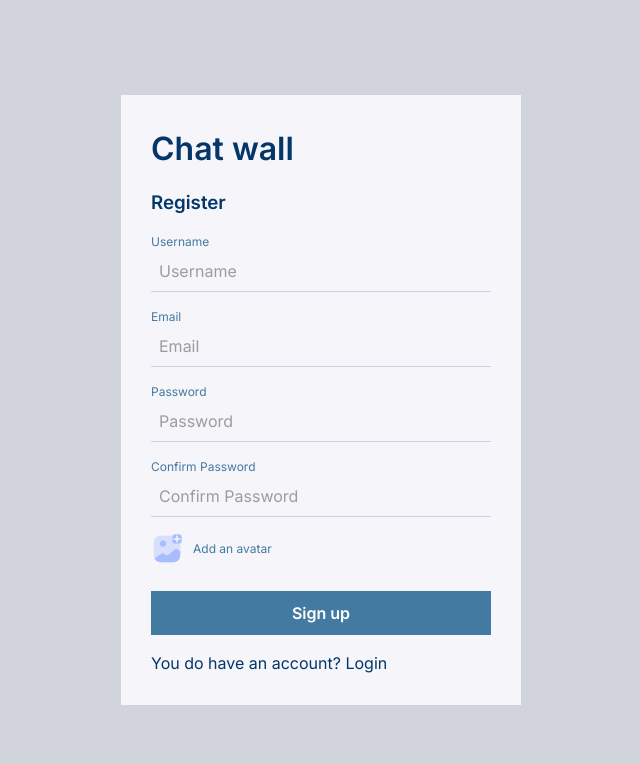
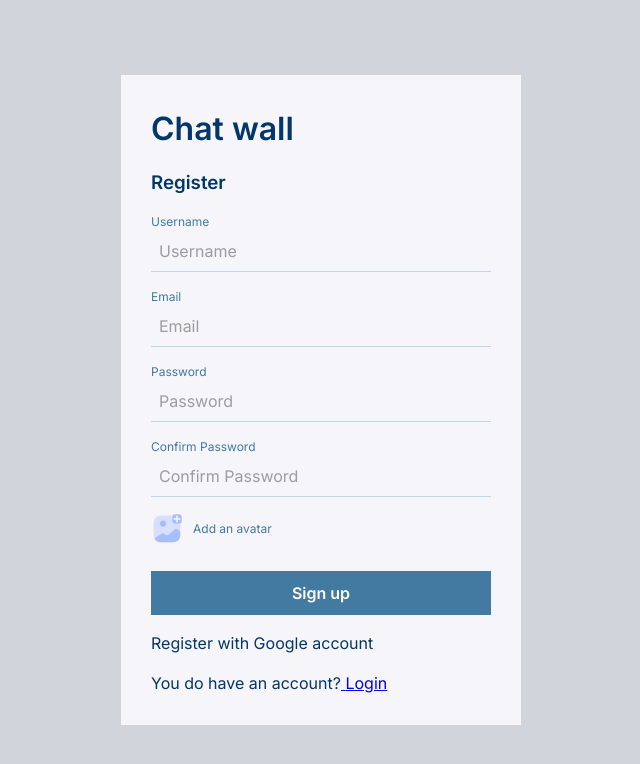
Before and after one commit to p6te/Chat-app, a React (Vite) app: page /register in a window 1280 px wide. Shown: the top 764 px of the page, without its empty margins (319-959 px from the left). Built offline with nearby package versions, Linux system fonts and the light colour scheme; no server answers; the HTML template or start-up script is replaced by a standard one.

Commit message:
add google authentication

```diff
--- a/src/App.tsx
+++ b/src/App.tsx
@@ -21,7 +21,6 @@ const Layout = () => {
 
 function App() {
   const { currentUser } = useContext(AuthContext);
-  console.log(currentUser);
 
   const ProtectedRoute: React.FC<PropsWithChildren> = ({ children }) => {
     if (!currentUser) {
--- a/src/components/FormLayout/index.tsx
+++ b/src/components/FormLayout/index.tsx
@@ -1,18 +1,23 @@
+import { Link } from "react-router-dom";
 import "./styles.scss";
 
 type Props = {
   title: string;
   footer: string;
+  footerLink: string;
   children: JSX.Element;
 };
 
-function FormLayout({ title, footer, children }: Props) {
+function FormLayout({ title, footer, footerLink, children }: Props) {
   return (
     <div className="formContainer">
       <h1 className="logo">Chat wall</h1>
       <h3 className="title">{title}</h3>
       {children}
-      <p>{footer}</p>
+      <p>
+        {footer}
+        <Link to={`/${footerLink}`}> {footerLink}</Link>
+      </p>
     </div>
   );
 }
--- a/src/components/Navbar/index.tsx
+++ b/src/components/Navbar/index.tsx
@@ -1,7 +1,13 @@
+import { useNavigate } from "react-router-dom";
 import FirebaseAuthService from "../../firebaseAuthService";
 import "./styles.scss";
 
 export default function Navbar() {
+  const navigate = useNavigate();
+  const handleLogout = () => {
+    FirebaseAuthService.logoutUser();
+    navigate("/login");
+  };
   return (
     <div className="navbar">
       <h4>Wall chat</h4>
@@ -12,7 +18,7 @@ export default function Navbar() {
           alt=""
         />
         <span>Name</span>
-        <button onClick={FirebaseAuthService.logoutUser}>logout</button>
+        <button onClick={handleLogout}>logout</button>
       </div>
     </div>
   );
--- a/src/context/AuthContext.tsx
+++ b/src/context/AuthContext.tsx
@@ -15,21 +15,26 @@ type Props = {
 };
 
 export const AuthContextProvider = ({ children }: Props) => {
-  const [currentUser, setCurrentUser] = useState<AuthContextType>({
+  const [context, setContext] = useState<AuthContextType>({
     currentUser: null,
   });
+  const [isReady, setIsReady] = useState(false);
 
   useEffect(() => {
     const unsub = onAuthStateChanged(auth, (user) => {
+      console.warn(user);
       if (user) {
-        setCurrentUser({ currentUser: user });
+        setContext({ currentUser: user });
       }
+      setIsReady(true);
     });
 
     return () => unsub();
   }, []);
 
   return (
-    <AuthContext.Provider value={currentUser}>{children}</AuthContext.Provider>
+    <AuthContext.Provider value={context}>
+      {isReady ? children : null}
+    </AuthContext.Provider>
   );
 };
--- a/src/pages/Login.tsx
+++ b/src/pages/Login.tsx
@@ -2,7 +2,11 @@ import FormLayout from "../components/FormLayout";
 
 function Login() {
   return (
-    <FormLayout title="Login" footer="You don't have an account? Register">
+    <FormLayout
+      title="Login"
+      footer="You don't have an account?"
+      footerLink="Register"
+    >
       <form
         onSubmit={(e) => {
           e.preventDefault();
--- a/src/pages/Register.tsx
+++ b/src/pages/Register.tsx
@@ -44,19 +44,18 @@ function Register() {
         values.email,
         values.password
       );
-      console.warn(res);
 
       const date = new Date().getTime();
       const storageRef = ref(storage, `avatars/${values.username + date}`);
 
-      if (!avatar) {
-        return;
+      if (avatar) {
+        await uploadBytes(storageRef, avatar).then(() => {
+          alert("image uploaded successfully");
+        });
       }
 
-      await uploadBytes(storageRef, avatar).then(() => {
-        alert("image uploaded successfully");
-
-        getDownloadURL(storageRef).then(async (downloadURL) => {
+      getDownloadURL(avatar ? storageRef : ref(storage, "avatarIcon.png")).then(
+        async (downloadURL) => {
           console.log(downloadURL);
           try {
             //Update profile
@@ -81,17 +80,30 @@ function Register() {
             setError(true);
             setLoading(false);
           }
-        });
-      });
+        }
+      );
     } catch (err) {
       console.warn(err);
+      setLoading(false);
       setError(true);
+    } finally {
+      setLoading(false);
     }
   };
 
   const onSaveAvatar: React.ChangeEventHandler<HTMLInputElement> = (e) => {
     if (e.target.files) {
       setAvatar(e.target.files[0]);
+    }
+  };
+
+  const handleRegistrationViaGoogle = async () => {
+    try {
+      const response = await FirebaseAuthService.loginWithGoogle();
+      console.warn(response.user);
+      navigate("/");
+    } catch (err) {
+      console.error(err);
     }
   };
 
@@ -141,7 +153,11 @@ function Register() {
   ];
 
   return (
-    <FormLayout title="Register" footer="You do have an account? Login">
+    <FormLayout
+      title="Register"
+      footer="You do have an account?"
+      footerLink="Login"
+    >
       <>
         <form onSubmit={handleRegistration}>
           {inputs.map((input) => {
@@ -156,7 +172,6 @@ function Register() {
             );
           })}
           <input
-            required
             style={{ display: "none" }}
             type="file"
             id="file"
@@ -167,8 +182,11 @@ function Register() {
             <img src={AddAvatar} alt="" />
             {avatar ? <img src={avatar.name} /> : <span>Add an avatar</span>}
           </label>
+          <button type="submit">Sign up</button>
 
-          <button type="submit">Sign up</button>
+          <span onClick={handleRegistrationViaGoogle}>
+            Register with Google account
+          </span>
         </form>
         {error && <span>something went wrong</span>}
         {loading && <span>loading...</span>}
```
Also changed, not shown: firebase.json, src/assets/avatarIcon.png (added).
